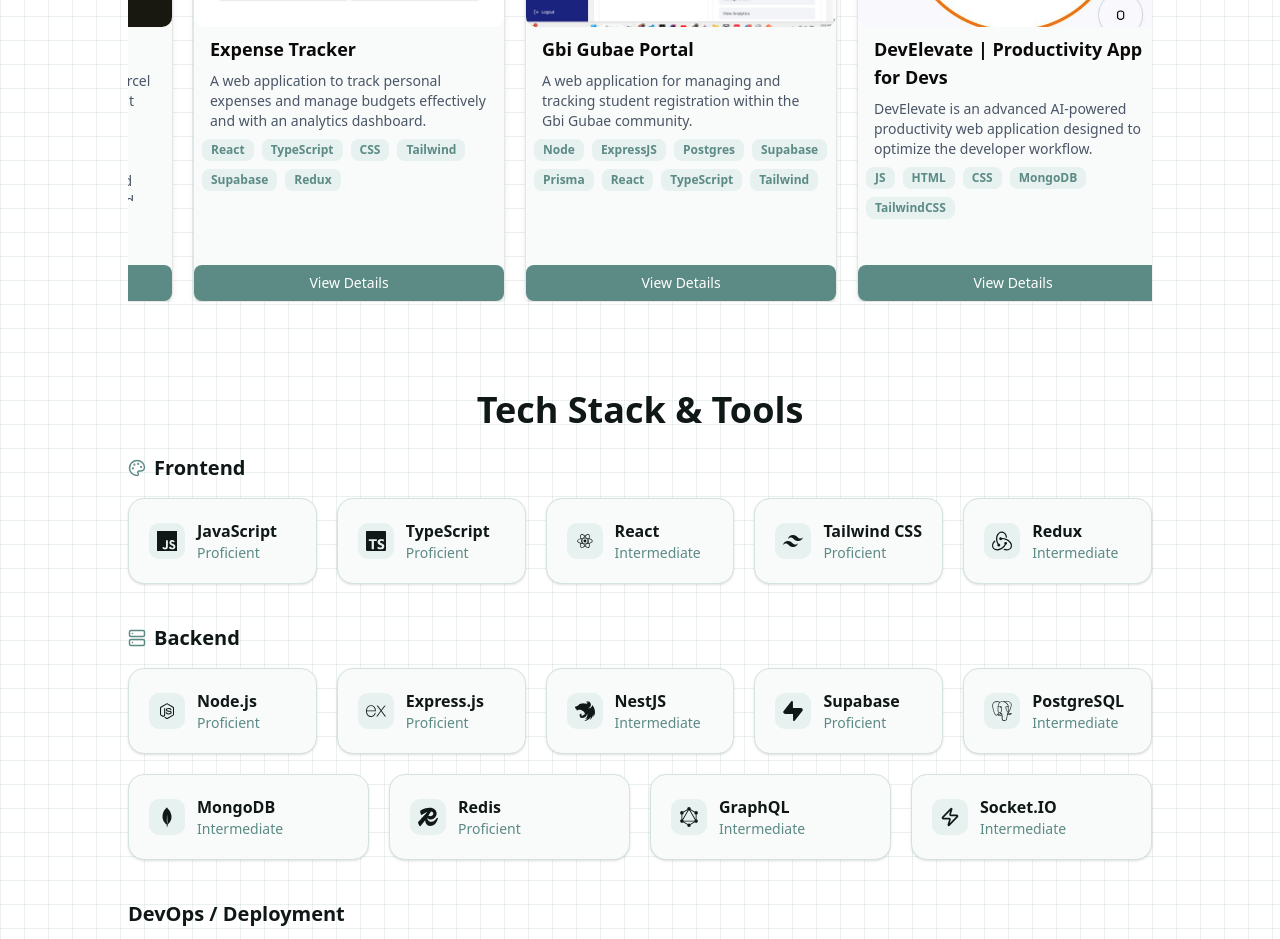
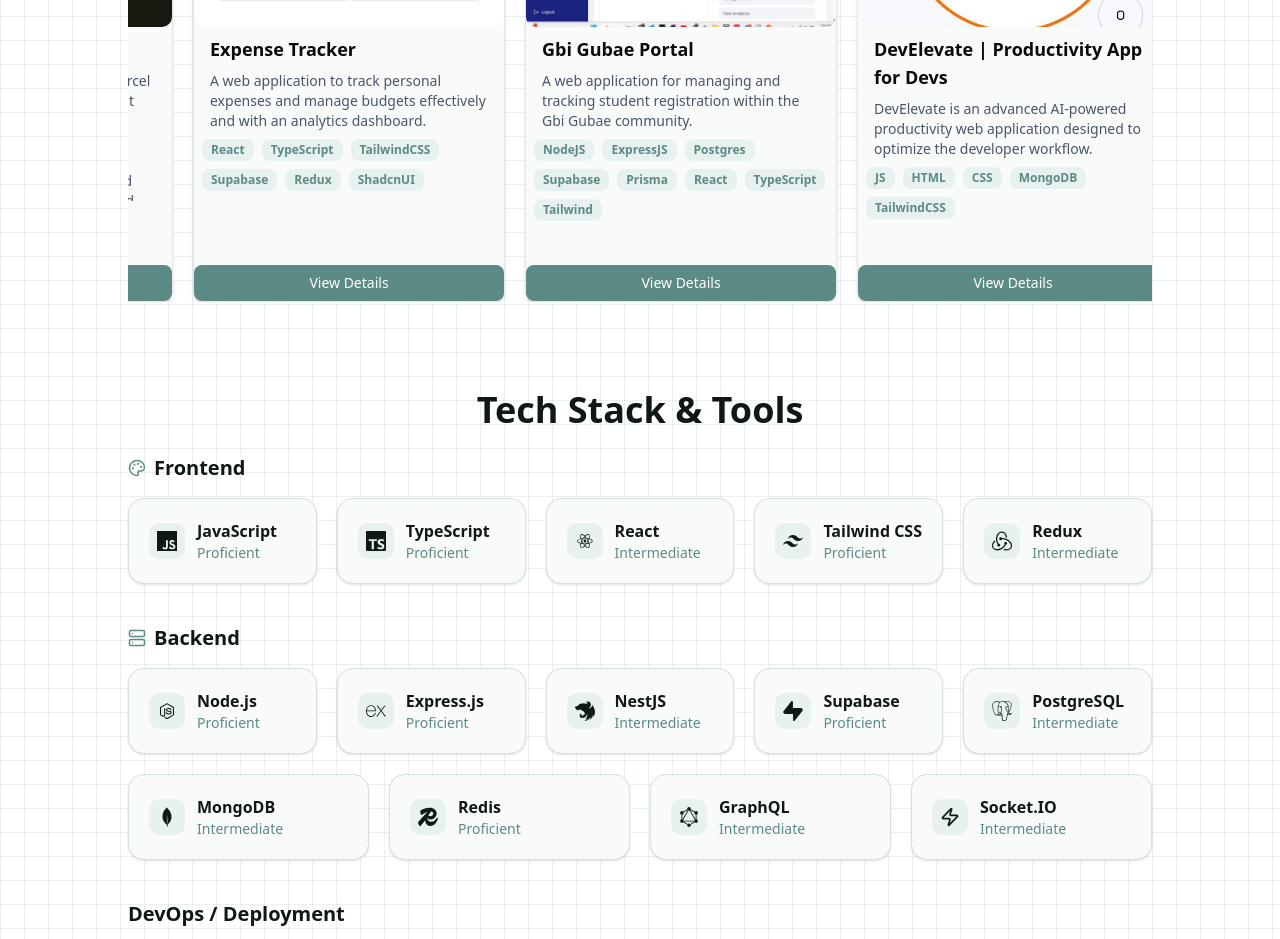
Before and after one commit to Eyob-smax/Portfolio, a React (Vite) app: page / in a window 1280 px wide. Shown: the part 1160-2099 px from the top of the page. Built offline with nearby package versions, Linux system fonts and the light colour scheme.

Commit message:
Connecting the projectdetails page with the main page

```diff
--- a/src/lib/data.ts
+++ b/src/lib/data.ts
@@ -46,7 +46,14 @@
       { url: Parcel_tracker, imagePos: "top" },
     ],
     class: ["full-stack"],
-    tags: ["React", "Supabase", "TypeScript", "TailwindCSS", "Shadcn UI"],
+    tags: [
+      "React",
+      "Supabase",
+      "TypeScript",
+      "TailwindCSS",
+      "Shadcn UI",
+      "Redux",
+    ],
     source: "https://github.com/Eyob-smax/United-parcel-service",
     visit: "https://united-parcel-service.vercel.app/",
     detailedDescription: `United Parcel Service
@@ -68,7 +75,14 @@
       { url: ExpenseTracker_settings, imagePos: "top" },
     ],
     class: ["frontend"],
-    tags: ["React", "TypeScript", "CSS", "Tailwind", "Supabase", "Redux"],
+    tags: [
+      "React",
+      "TypeScript",
+      "TailwindCSS",
+      "Supabase",
+      "Redux",
+      "ShadcnUI",
+    ],
     source: "https://github.com/Eyob-smax/Expense-Tracker",
     visit: "https://expense-tracker-one-taupe.vercel.app/",
     detailedDescription: `Expense Tracker — Simplify Your Finances
@@ -92,7 +106,7 @@
     ],
     class: ["full-stack", "backend"],
     tags: [
-      "Node",
+      "NodeJS",
       "ExpressJS",
       "Postgres",
       "Supabase",
--- a/src/pages/ProjectsDetail.tsx
+++ b/src/pages/ProjectsDetail.tsx
@@ -13,10 +13,6 @@
 import { Badge } from "@/components/ui/badge";
 import { Link, useParams } from "react-router-dom";
 import { projects } from "@/lib/data";
-
-const createSlug = (title: string): string => {
-  return title.toLowerCase().replace(/\s/g, "-");
-};
 
 interface ProjectImage {
   url: string;
@@ -45,7 +41,6 @@
   const [currentIndex, setCurrentIndex] = useState(0);
   const intervalRef = useRef<ReturnType<typeof setInterval> | null>(null);
 
-  // Set the title for the Header component
   const headerTitle = currentProject
     ? `Eyob Simachew | ${currentProject.title}`
     : "Eyob Simachew | Project Not Found";
@@ -81,7 +76,7 @@
 
     intervalRef.current = setInterval(() => {
       setCurrentIndex((prev) => (prev === images.length - 1 ? 0 : prev + 1));
-    }, 3000);
+    }, 2000);
   };
 
   const handleNext = () => {
@@ -97,7 +92,7 @@
   };
 
   return (
-    <section className="relative inset-0 min-h-screen bg-[linear-gradient(to_right,#80808012_1px,transparent_1px),linear-gradient(to_bottom,#80808012_1px,transparent_1px)] bg-[size:24px_24px] bg-[#F6F7F8] flex flex-col w-full px-4 sm:px-6 lg:px-12">
+    <section className="relative inset-0 min-h-screen bg-[linear-gradient(to_right,#80808012_1px,transparent_1px),linear-gradient(to_bottom,#80808012_1px,transparent_1px)] bg-[size:24px_24px] bg-[#F6F7F8] flex flex-col w-full px-4 sm:px-2 lg:px-12">
       <Header title={headerTitle} tabLinks={[]} />
 
       <Link
```
